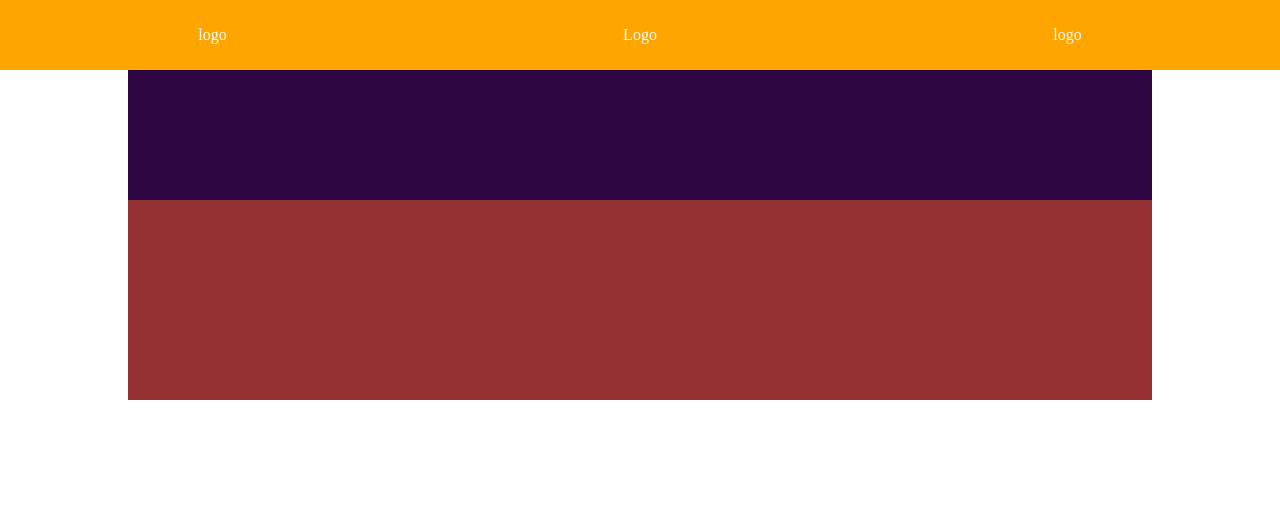
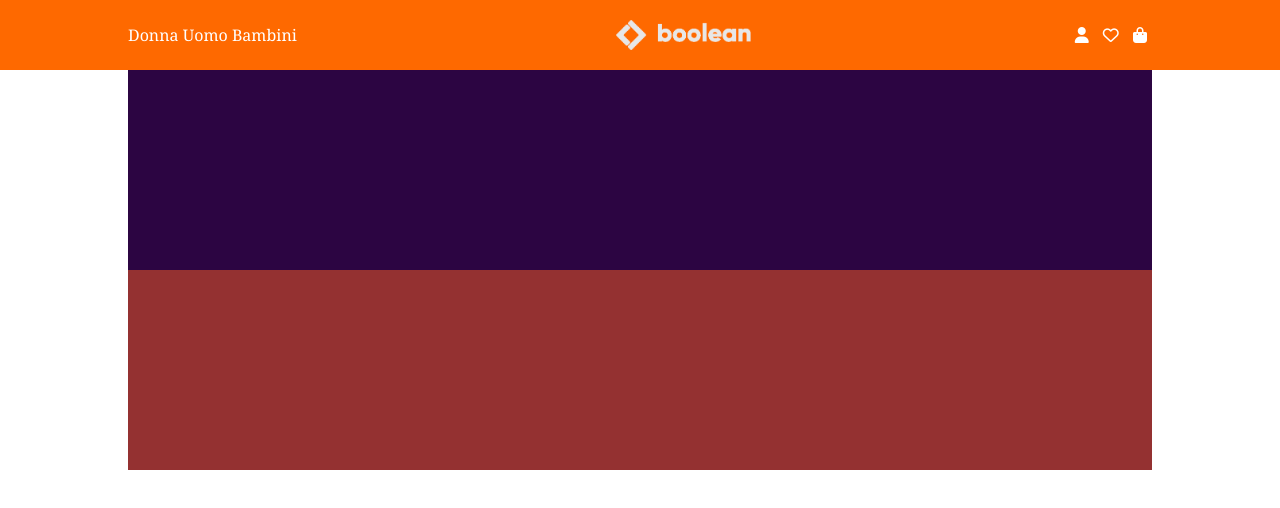
Before and after one commit to Tamburini-Christofer/html-css-boolando, a plain HTML site: page index.html in a window 1280 px wide. Drawn offline with Linux system fonts and the light colour scheme.

Commit message:
Creazione Header

```diff
--- a/css/style.css
+++ b/css/style.css
@@ -6,19 +6,39 @@
     box-sizing: border-box;
 }
 
+i{
+    padding: 0px 5px;
+}
 /*Header*/
 
-#header{
+header{
+    background-color: #FE6900;
+}
+
+.contenitore_header{
     /*Regole Flex*/
     display: flex;
-    justify-content:space-around;
+    justify-content: space-between;
     align-items: center;
 
-    position: fixed;
+    padding: 20px 0px;;
     color: white;
-    background-color: orange;
-    height: 70px;
-    width: 100%;
+    margin: 0 auto;
+    width: 80%;
+    /*DEBUG*/
+    background-color: #FE6900;
+}
+
+
+.logo_boolean{
+    height: 30px
+}
+
+/*body*/
+
+body{
+    color: white;
+    font-family:Georgia, 'Times New Roman', Times, serif
 }
 
 /*Main*/
--- a/index.html
+++ b/index.html
@@ -8,6 +8,11 @@
     <meta name="viewport" content="width=device-width, initial-scale=1.0">
     <title>Shop online</title>
     <link rel="stylesheet" href="css/style.css">
+    <link rel="stylesheet" href="https://cdnjs.cloudflare.com/ajax/libs/font-awesome/6.7.2/css/all.min.css"
+        integrity="sha512-Evv84Mr4kqVGRNSgIGL/F/aIDqQb7xQ2vcrdIwxfjThSH8CSR7PBEakCr51Ck+w+/U6swU2Im1vVX0SVk9ABhg=="
+        crossorigin="anonymous" referrerpolicy="no-referrer" />
+
+
 </head>
 
 <!--Body-->
@@ -18,9 +23,15 @@
 
     <header>
         <div id="header">
-            <nav>logo</nav>
-            <div>Logo</div>
-            <div>logo</div>
+            <div class="contenitore_header">
+                <nav>Donna Uomo Bambini</nav>
+                    <img class="logo_boolean" src="img/boolean-logo.png" alt="Logo di Boolean">
+                <div>
+                    <i class="fa-solid fa-user"></i>
+                    <i class="fa-regular fa-heart"></i>
+                    <i class="fa-solid fa-bag-shopping"></i>
+                </div>
+            </div>
         </div>
     </header>
 
```
